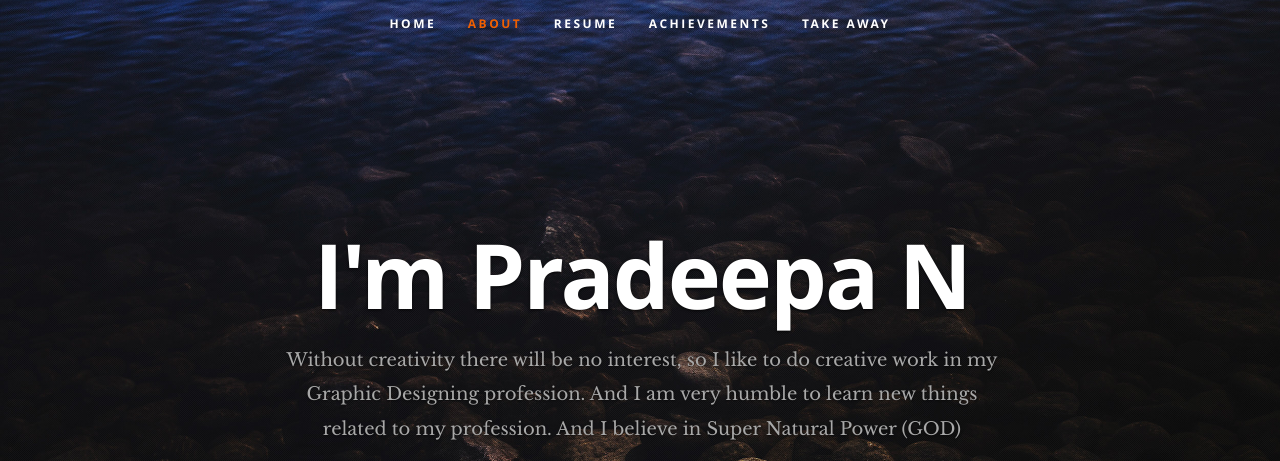
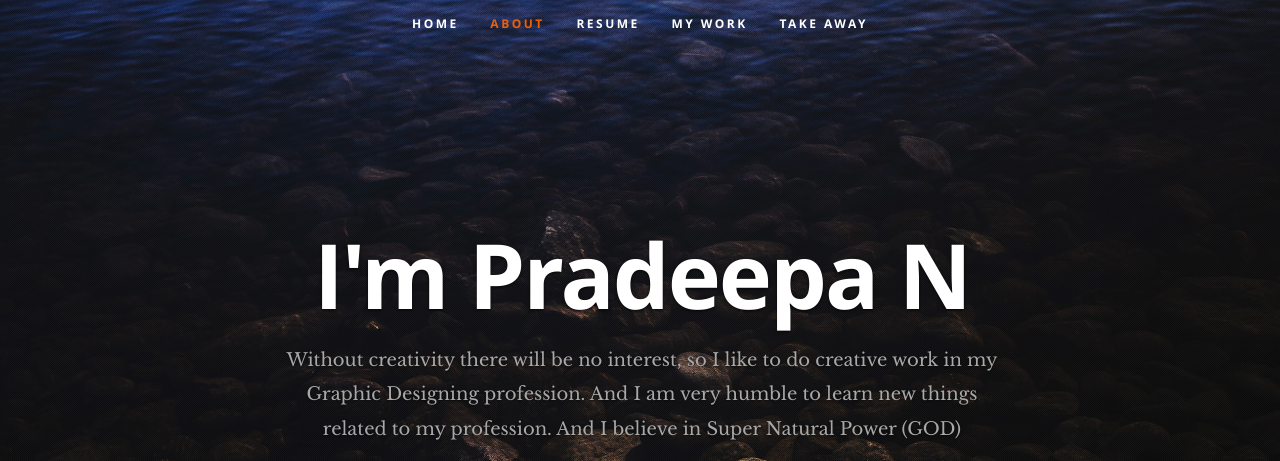
Before and after one commit to pradeepanbagally/pradeepanbagally.github.io, a plain HTML site: page index.html in a window 1280 px wide. Shown: the top 461 px of the page. Drawn offline with nearby package versions, Linux system fonts and the light colour scheme.

Commit message:
updated menu
Done

```diff
--- a/index.html
+++ b/index.html
@@ -48,7 +48,7 @@
             <li class="current"><a class="smoothscroll" href="#home">Home</a></li>
             <li><a class="smoothscroll" href="#about">About</a></li>
 	         <li><a class="smoothscroll" href="#resume">Resume</a></li>
-            <li><a class="smoothscroll" href="#portfolio">Achievements</a></li>
+            <li><a class="smoothscroll" href="#portfolio">My work</a></li>
             <li><a class="smoothscroll" href="#testimonials">Take Away</a></li>
          </ul> <!-- end #nav -->
 
```
